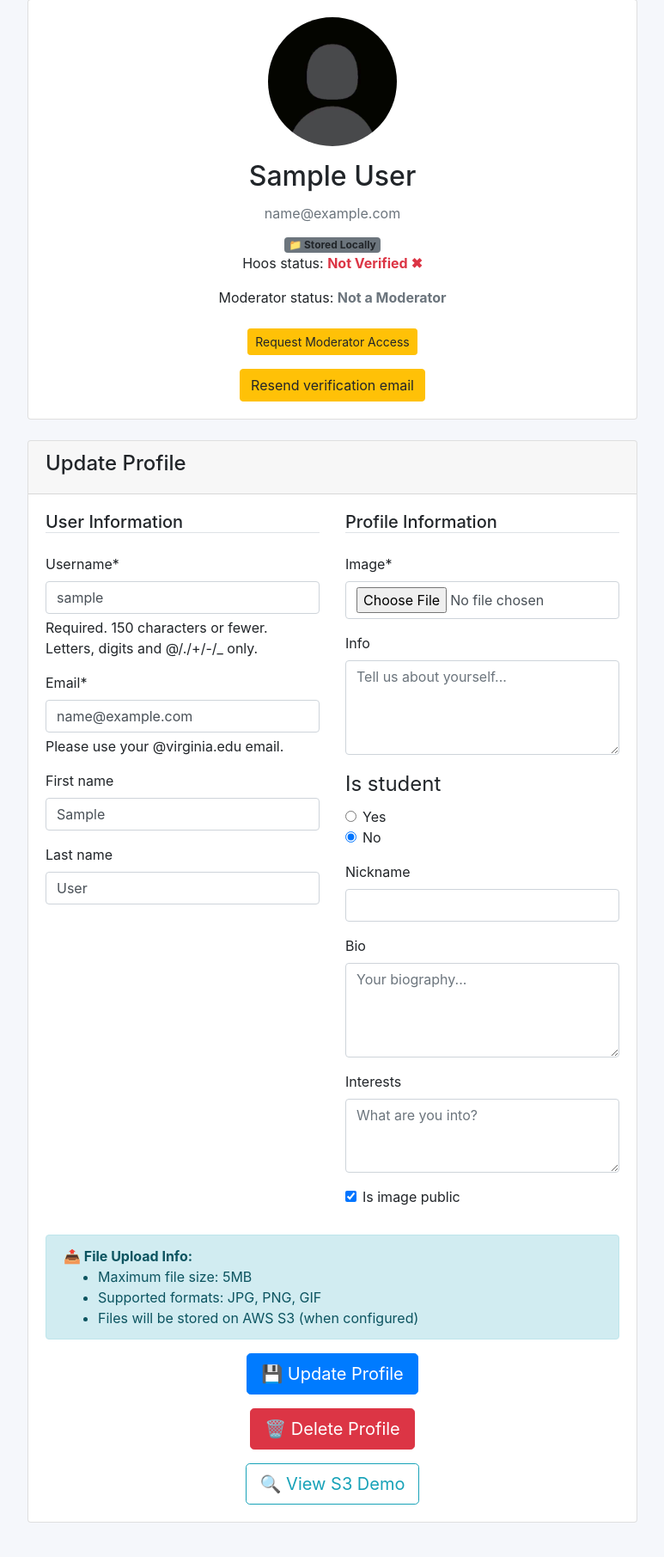
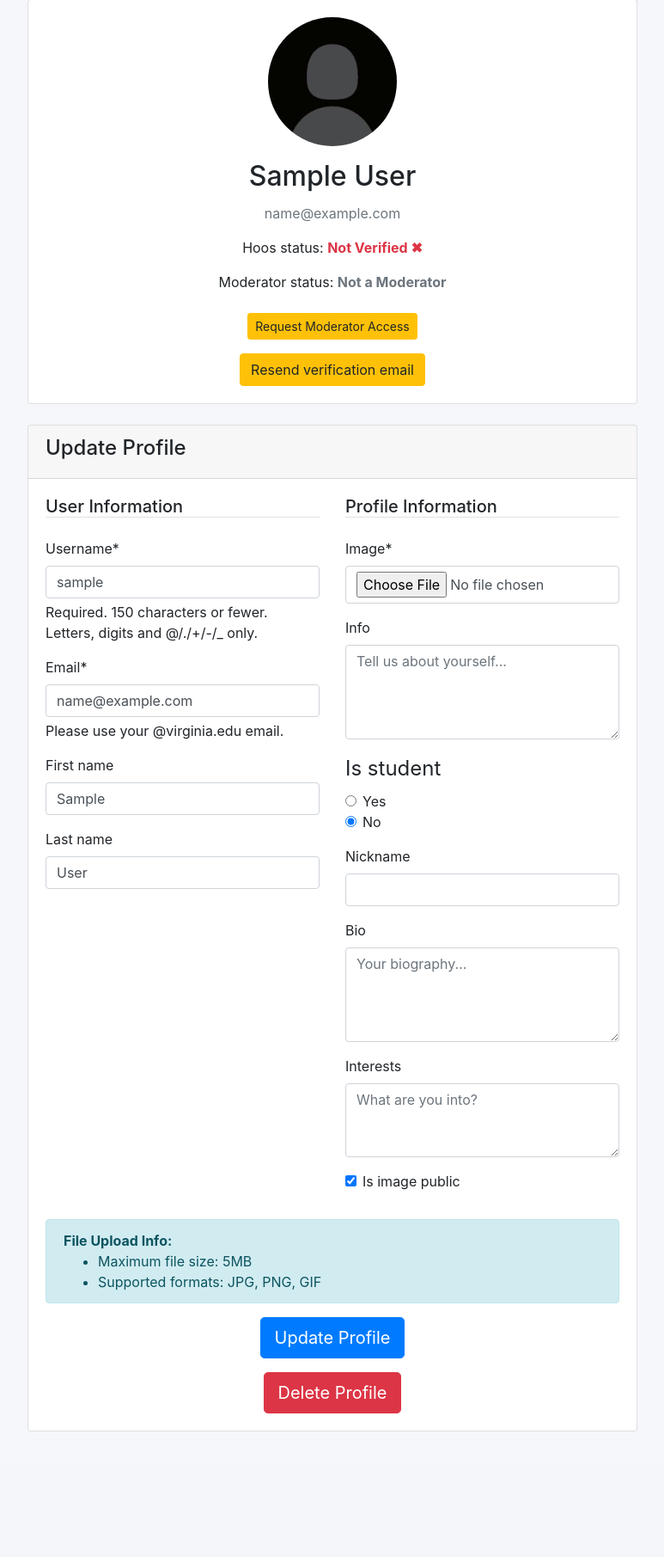
Before and after one commit to yueeez-c/Hoos-mart, a Django app: page /profile/ in a window 1280 px wide. Shown: the part 113-1924 px from the top of the page at 86% size, without its empty margins (253-1026 px from the left). After the commit the page ends 1778 px from the top, so only its background shows below. Run offline with Django 5.2, Linux system fonts and the light colour scheme; the visitor is signed in with stand-in values (Sample User, id 1); data comes from the database, SQL or seed files in the repository; data that the repository does not hold is empty; parts of the project's set-up code (start-up, migrations or seed data) failed here and were passed over; some libraries are stand-ins or nearby versions.

Commit message:
html added changes

```diff
--- a/user/templates/user/profile.html
+++ b/user/templates/user/profile.html
@@ -31,19 +31,11 @@
 
             <p class="text-muted">{{ user.email }}</p>
 
-            <!-- S3 Status Badge -->
-            {% if profile.image and profile.image.url %}
-              {% if 'amazonaws.com' in profile.image.url %}
-                <span class="badge bg-success">🌐 Stored on AWS S3</span>
-              {% else %}
-                <span class="badge bg-secondary">📁 Stored Locally</span>
-              {% endif %}
-            {% endif %}
 
 {#            {% if profile.is_student %}#}
-{#              <span class="badge bg-primary">🎓 Student</span>#}
+{#              <span class="badge bg-primary"> Student</span>#}
 {#            {% else %}#}
-{#              <span class="badge bg-info">👤 General User</span>#}
+{#              <span class="badge bg-info"> General User</span>#}
 {#            {% endif %}#}
             <p>
               Hoos status:
@@ -59,7 +51,7 @@
                   <span class="text-success"><strong>Moderator ✔</strong></span>
 
               {% elif user.profile.moderator_approval_pending %}
-                  <span class="text-warning"><strong>Pending Approval ⏳</strong></span>
+                  <span class="text-warning"><strong>Pending Approval</strong></span>
 
               {% else %}
                   <span class="text-muted"><strong>Not a Moderator</strong></span>
@@ -138,17 +130,16 @@
             </div>
 
             <div class="alert alert-info">
-              <strong>📤 File Upload Info:</strong>
+              <strong>File Upload Info:</strong>
               <ul class="mb-0">
                 <li>Maximum file size: 5MB</li>
                 <li>Supported formats: JPG, PNG, GIF</li>
-                <li>Files will be stored on AWS S3 (when configured)</li>
               </ul>
             </div>
 
             <div class="text-center mt-3">
               <button class="btn btn-primary btn-lg" type="submit">
-                💾 Update Profile
+                Update Profile
               </button>
             </div>
           </form>
@@ -157,16 +148,9 @@
           <form method="POST" action="{% url 'delete_profile' %}" class="text-center mt-3">
             {% csrf_token %}
             <button class="btn btn-danger btn-lg" type="submit">
-              🗑️ Delete Profile
+              Delete Profile
             </button>
           </form>
-
-          <div class="text-center mt-3">
-            <a href="{% url 's3-demo' %}" class="btn btn-outline-info btn-lg">
-              🔍 View S3 Demo
-            </a>
-          </div>
-
         </div>
       </div>
 
```
